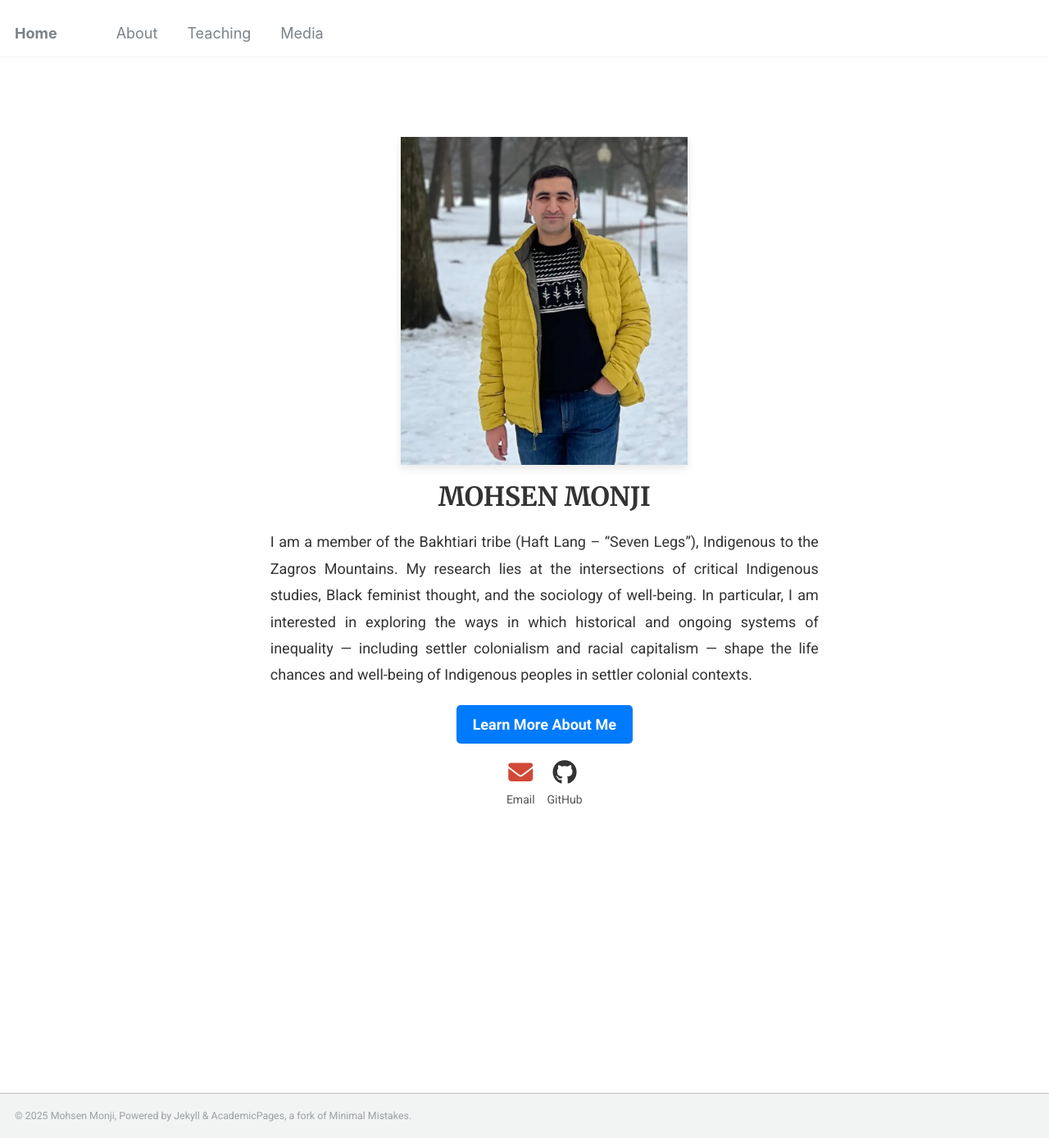
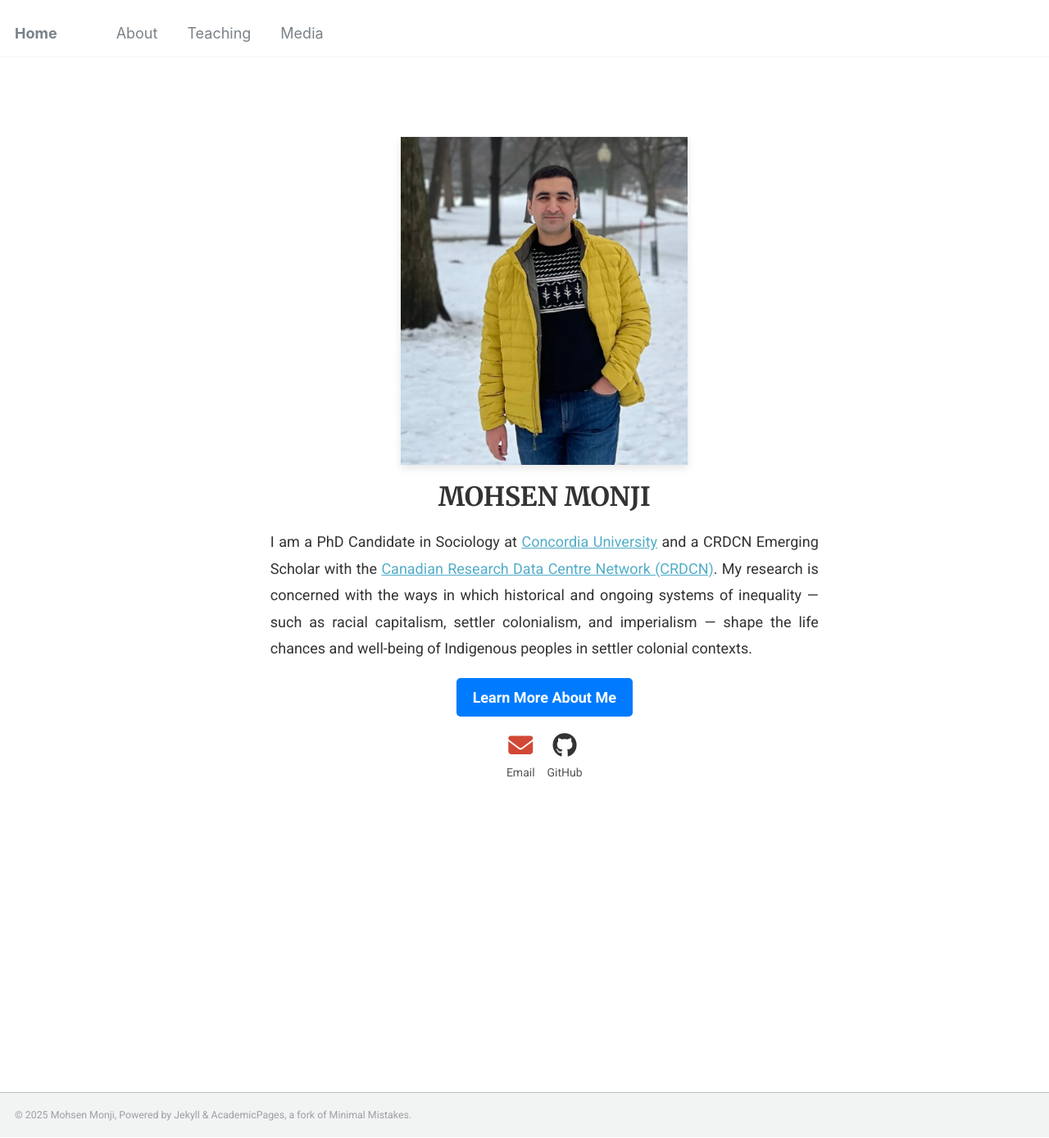
Before and after one commit to Mohsnmonji/mohsnmonji.github.io, a Jekyll site: the page built from _pages/front.md, in a window 1280 px wide and 1388 px high. Shown: the whole window at 82% size. Built offline with Jekyll 4.4.1, drawn with Linux system fonts in a browser that asks for light colours.

Commit message:
Update front.md

```diff
--- a/_pages/front.md
+++ b/_pages/front.md
@@ -23,7 +23,11 @@ hide_avatar: true
 
   <!-- Description -->
 <p style="font-size:18px; color:#333; text-align:justify; line-height:1.8; margin:20px 0;">
-  I am a member of the Bakhtiari tribe (Haft Lang – “Seven Legs”), Indigenous to the Zagros Mountains. My research lies at the intersections of critical Indigenous studies, Black feminist thought, and the sociology of well-being. In particular, I am interested in exploring the ways in which historical and ongoing systems of inequality — including settler colonialism and racial capitalism — shape the life chances and well-being of Indigenous peoples in settler colonial contexts.
+  I am a PhD Candidate in Sociology at
+  <a href="https://www.concordia.ca/" target="_blank">Concordia University</a>
+  and a CRDCN Emerging Scholar with the
+  <a href="https://crdcn.ca" target="_blank">Canadian Research Data Centre Network (CRDCN)</a>.
+  My research is concerned with the ways in which historical and ongoing systems of inequality — such as racial capitalism, settler colonialism, and imperialism — shape the life chances and well-being of Indigenous peoples in settler colonial contexts.
 </p>
 <!-- Button -->
   <div style="margin-bottom:20px;">
```
